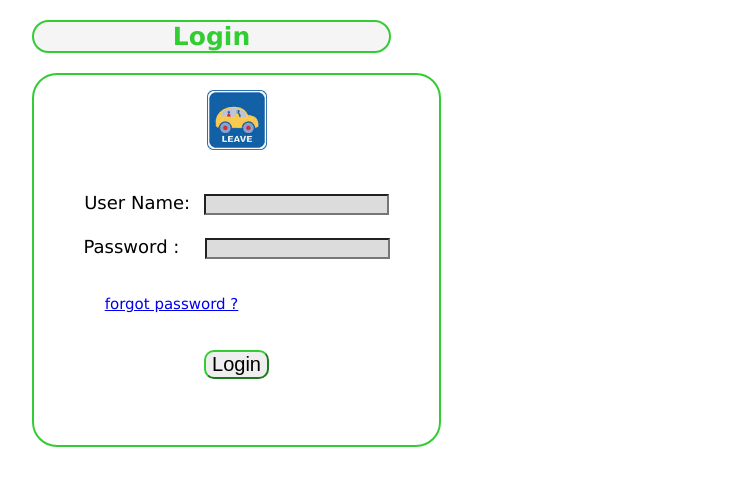
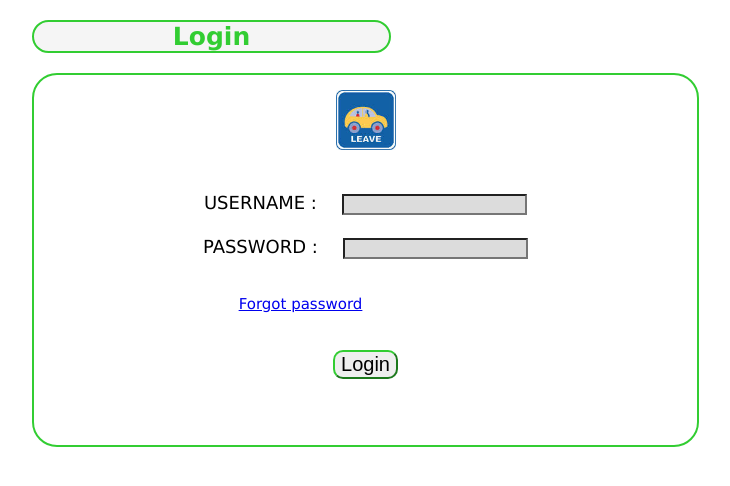
Before and after one commit to Eboss/LMS, a Django app: page / in a window 1280 px wide. Shown: the top 486 px of the page, without its empty margins (426-1156 px from the left). Run offline with Django 3.2, Linux system fonts and the light colour scheme; parts of the project's set-up code (start-up, migrations or seed data) failed here and were passed over.

Commit message:
Code clean and admin can allocate leave to user  and UI changes

```diff
--- a/leaveform/models.py
+++ b/leaveform/models.py
@@ -33,7 +33,7 @@ class Leave_status(models.Model):
 
 
 class new_user(models.Model):
-     Available_leave=models.IntegerField(max_length=20)
+     available_leave=models.CharField(max_length=200)
      auth = models.OneToOneField(User)
      username=models.CharField(max_length=500)
      password = models.CharField(max_length=500)
--- a/leaveform/views.py
+++ b/leaveform/views.py
@@ -28,16 +28,15 @@ def signup(request):
 @login_required
 def createaccount(request):
     if request.method == 'POST':
-        post, data, req_field = request.POST, {}, ['username' ,'password','gender','dob','mail','mob']
+        post, data, req_field = request.POST, {}, ['username' ,'password','gender','dob','mail','mob','available_leave']
         for i in req_field:
             data[i] = post['all[%s]'%i]
         if new_user.objects.filter(username = data['username']):
             dump = "registered"
         else:
             auth = User.objects.create_user(data['username'],'',data['password'])
-            available_leave=12
             new_user.objects.create(
-                                        Available_leave=available_leave,
+                                        available_leave=data['available_leave'],
                                         username = data['username'],
                                         password=data['password'],
                                         gender=data['gender'],
@@ -56,24 +55,15 @@ def approverlogin(request):
     if request.method=='POST':
         username=request.POST['username']
         password=request.POST['password']
-        print password
         user=authenticate(username=username,password=password)
-        print "is_superuser"
-        print user.is_superuser
 
         if user is not None:
             if user.is_active:
                 login(request, user)
-                print "login success"
-                print login
                 if user.is_staff:
-                    print user.is_staff
                     dump = "approverlogin"
-                    print dump
                     return HttpResponse(content=json.dumps(dump),content_type='Application/json')
-                print "user"
                 dump = "userlogin"
-                print dump
                 return HttpResponse(content=json.dumps(dump),content_type='Application/json')
 
             else:
@@ -96,7 +86,7 @@ def approverlogin(request):
 def home(request):
     loguser = request.user
     datadump=new_user.objects.get(auth = loguser)
-    remaining_leave = datadump.Available_leave
+    remaining_leave = datadump.available_leave
     return render(request, 'home.html',{'data':remaining_leave,'user':loguser})
 
 
@@ -110,11 +100,9 @@ def leaveform(request):
     data =[]
     dat=str(request.user)
     if request.method == 'POST':
-        # print "dkashdjkhasdkhakjdhkjadsh"
         post, data, req_field = request.POST, {}, ['leavetype' ,'From_date','To_date','Timeoff','WDapply','remark']
         for i in req_field:
             data[i] = post['all[%s]'%i]
-        print 'insidepost'
         user_leave.objects.create(
                                     user=dat,
                                     leave_type = data['leavetype'],
@@ -125,7 +113,6 @@ def leaveform(request):
                                     Remarks = data['remark'],
                                     )
         currentuser=str(request.user)
-        print currentuser
         dump ='saved'
         send_message_to_user(currentuser,data['leavetype'],data['From_date'],data['To_date'],data['Timeoff'],data['WDapply'],data['remark']); #dat, data['Timeoff'],data['remark'])
         return HttpResponse(content=json.dumps(dump),content_type='Application/json')
@@ -139,58 +126,48 @@ def formdis(request):
     temp = {}
     if request.method == 'POST':
 
-        # print '<><><',data
             # Available_leave = new_user.objects.get(Available_leave = Available_leave)
         # new_user_obj= new_user.objects.get(username = str(request.user))
         showstatus = Leave_status.objects.filter(Status = 'Approve')
-        print 'showstatus'
         for j in showstatus:
             data1.append({'user':j.user,'LeaveID':j.LeaveID,'From_date':j.From_date,'To_date':j.To_date,'Status':j.Status,'leave_type':j.leave_type})
-        print data1
         datadump = user_leave.objects.all()
-        # print datadump
         for i in datadump:
-           data.append({'user':i.user,'leave_type':i.leave_type,'From_date':i.From_date,'To_date':i.To_date,'Timeoff':i.Timeoff,'WDay_apply':i.WDay_apply,'Remarks':i.Remarks, 'id':i.id, 'available_leave': new_user.objects.get(username = i.user).Available_leave})
-        print data
+           data.append({'user':i.user,'leave_type':i.leave_type,'From_date':i.From_date,'To_date':i.To_date,'Timeoff':i.Timeoff,'WDay_apply':i.WDay_apply,'Remarks':i.Remarks, 'id':i.id, 'available_leave': new_user.objects.get(username = i.user).available_leave})
         return HttpResponse(content=json.dumps({'data': data}),content_type='Application/json')
     return render(request,'formdisplay.html')
 
 
 @login_required
 def statusform(request):
-    print 'inside statusform'
     data=[]
     temp={}
     if request.method == 'POST':
         post, data, req_field = request.POST,{}, ['User','LeaveID','Choose','From_date','To_date','Status','Leave_type']
         for i in req_field:
             data[i] = post['leave[%s]'%i];
-        print 'inside statusform'
         if data['Choose'] == 'true':
             user_leav_obj = user_leave.objects.get(user=data['User'])
             new_user_obj= new_user.objects.get(username=data['User'])
             mail = new_user_obj.mail
             da= user_leav_obj.WDay_apply
-            al=new_user_obj.Available_leave
-            print 'entered'
+            al=new_user_obj.available_leave
             ls = Leave_status.objects.filter(user=data['User'])
             if ls:
                 ls = ls[0]
                 ls.Status = data['Status']
                 ls.save()
+
             else:
                 if data['Status'] == 'Approve' :
-                    remaining = al - da
+                    remaining = int(al) - da
                     status = 'Approve'
-                    print remaining
-                    print status
                     if remaining < 0:
                         dump = "error"
                         return HttpResponse(content=json.dumps(dump),content_type='Application/json')
                     else:
-                        new_user_obj.Available_leave = remaining
+                        new_user_obj.available_leave = remaining
                         new_user_obj.save()
-                        print 'inside statusform'
                         Leave_status.objects.create(
                                                 user=data['User'],
                                                 LeaveID=data['LeaveID'],
@@ -206,8 +183,6 @@ def statusform(request):
 
                 elif data['Status'] == 'Pending' :
                     status = 'Pending'
-                    print status
-                    print 'inside statusform'
                     Leave_status.objects.create(
                                             user=data['User'],
                                             LeaveID=data['LeaveID'],
@@ -224,8 +199,6 @@ def statusform(request):
 
                 elif data['Status'] == 'Reject' :
                     status = 'Reject'
-                    print status
-                    print 'inside statusform'
                     Leave_status.objects.create(
                                             user=data['User'],
                                             LeaveID=data['LeaveID'],
@@ -239,9 +212,7 @@ def statusform(request):
                     send_mail_from_approver(data['From_date'],data['To_date'],status,mail);
                     return HttpResponse(content=json.dumps(dump),content_type='Application/json')
         elif data['Choose'] == 'false':
-            print data['Choose']
             dump = "nothing"
-            print dump
             return HttpResponse(content=json.dumps(dump),content_type='Application/json')
 
     return render(request,'statusform.html')
@@ -256,48 +227,31 @@ def formdisplay(request):
 def state(request):
     data = []
     curruser = request.user
-    print curruser
     datadump = Leave_status.objects.filter(user = curruser)
     for i in datadump:
         data.append({'user':i.user,'leave_type':i.leave_type,'From_date':i.From_date,'To_date':i.To_date,'Status':i.Status})
-        print data
     return HttpResponse(content=json.dumps({'data': data}),content_type='Application/json')
     # return render(request,'home.html')
 
 
 
 def send_message_to_user(user,leavetype,From_date,To_date,Timeoff,WDay_apply,Remarks):
-    print 'data'
-    print user
-    print Remarks
-    subject, from_email, to = 'Leave Apply', 'testeb@equityboss.com', 'mdyasin1992@gmail.com'
+    subject, from_email, to = 'Leave Apply', 'testeb@equityboss.com', 'sadam@ithoughtz.com'
     text_content = 'this is text'
-    print text_content
     html_content=render_to_string('dddetails.html',{'user':user,'leavetype':leavetype,'From_date':From_date,'To_date':To_date,'Timeoff':Timeoff,'remark':Remarks,'WDay_apply':WDay_apply,})
-    print 'in'
     msg = EmailMultiAlternatives(subject, text_content, from_email, [to])
-    print 'in1'
     msg.attach_alternative(html_content, "text/html")
-    print 'in2'
     msg.send()
-    print 'in3'
 
 
 
 def send_mail_from_approver(From_date,To_date,Status,mail):
-    print 'dat'
-    print mail
     subject, from_email,to ='Leave Status', 'testeb@equityboss.com', mail
     text_content = 'this is text'
-    print text_content
     html_content=render_to_string('approvermail.html',{'From_date':From_date,'To_date':To_date,'Status':Status,})
-    print 'in'
     msg = EmailMultiAlternatives(subject, text_content, from_email, [to])
-    print 'in1'
     msg.attach_alternative(html_content, "text/html")
-    print 'in2'
     msg.send()
-    print 'in3'
 
 def forgotpassword(request):
     return render(request,'forgotpassword.html')
--- a/leavemanagement/settings.py
+++ b/leavemanagement/settings.py
@@ -47,6 +47,7 @@ INSTALLED_APPS = (
     'django.contrib.messages',
     'django.contrib.staticfiles',
     'leaveform',
+    'south'
 )
 
 MIDDLEWARE_CLASSES = (
@@ -72,8 +73,9 @@ DATABASES = {
     'default': {
         'ENGINE': 'django.db.backends.postgresql_psycopg2',
         'NAME': 'leavemanagement',
-        'USER': '',
-        'PASSWORD':'',
+        'USER': 'postgres',
+        'PASSWORD':'equityboss',
+        'HOST' : 'localhost',
     }
 }
 
--- a/static/css/styles.css
+++ b/static/css/styles.css
@@ -96,7 +96,7 @@
   border: 2px solid #a1a1a1;
   padding: 15px;
   background: white;
-  width: 375px;
+  width: 633px;
   border-radius: 25px;
   border-color: #32CD32;
   height: 340px;
--- a/templates/home.html
+++ b/templates/home.html
@@ -129,7 +129,7 @@ function subject(){
 <div class="tab-content">
 <div class="tab-pane active" id="tab_a">
 <div onload="change()";>
-<table style="width:1350px;height:600px" cellpadding="0" cellspacing="0">
+<table style="width:1700px;height:600px" cellpadding="0" cellspacing="0">
 <tr>
 <td colspan="3" style="background-color:#6495ED;color:#F0FFFF;height:10px;border-align:25px;border-radius:3px;">
 <h1 style="margin-top:20px;border-color:#F0FFFF;font-family:georgia;"><div style="text-align:center;">Available Leave : {{data}}</div>
--- a/templates/login.html
+++ b/templates/login.html
@@ -9,9 +9,9 @@
   <div id="content">
    <img src="{{ STATIC_URL }}images/leave.jpg"width="60px"height="60px"><br><br><br>
    <!-- Company: &nbsp;<input type="text" name="company"size="20px"><br><br> -->
-   User Name:&nbsp;<input type="text" id="username"size="20px"><br><br>
-   Password :&nbsp;&nbsp;&nbsp;<input type="password" id="password"size="20px"><br><br>
-   <p><a href="/forgotpassword/">forgot password ?</a></p><br><br>
+   USERNAME :&nbsp;&nbsp;&nbsp;<input type="text" id="username"size="20px"><br><br>
+   PASSWORD :&nbsp;&nbsp;&nbsp;<input type="password" id="password"size="20px"><br><br>
+   <p><a href="/forgotpassword/">Forgot password</a></p><br><br>
    <input type="button" id="loginbutton" value="Login" onclick="approverlogin(form)"><br><br>
   </div>
   </form>
@@ -50,6 +50,11 @@
     document.getElementById("Form").reset();
  }
 
+ $("#password").keyup(function(event){
+    if(event.keyCode == 13){
+        $("#loginbutton").click();
+    }
+});
  </script>
 
 </html>
```
Also changed, not shown: templates/formdisplay.html (+8 -2 lines), leaveform/migrations/0001_initial.py, 9 other files.
